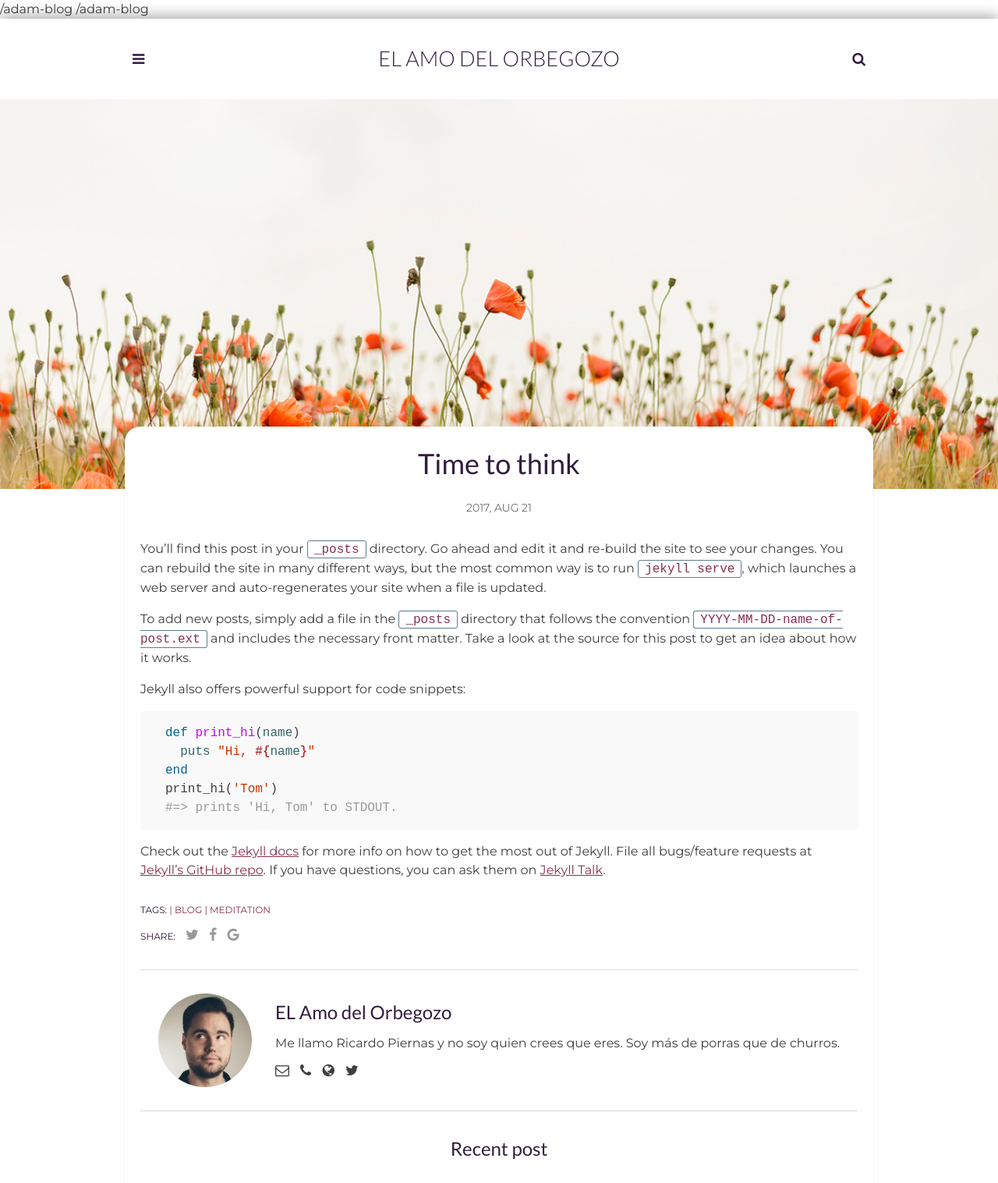
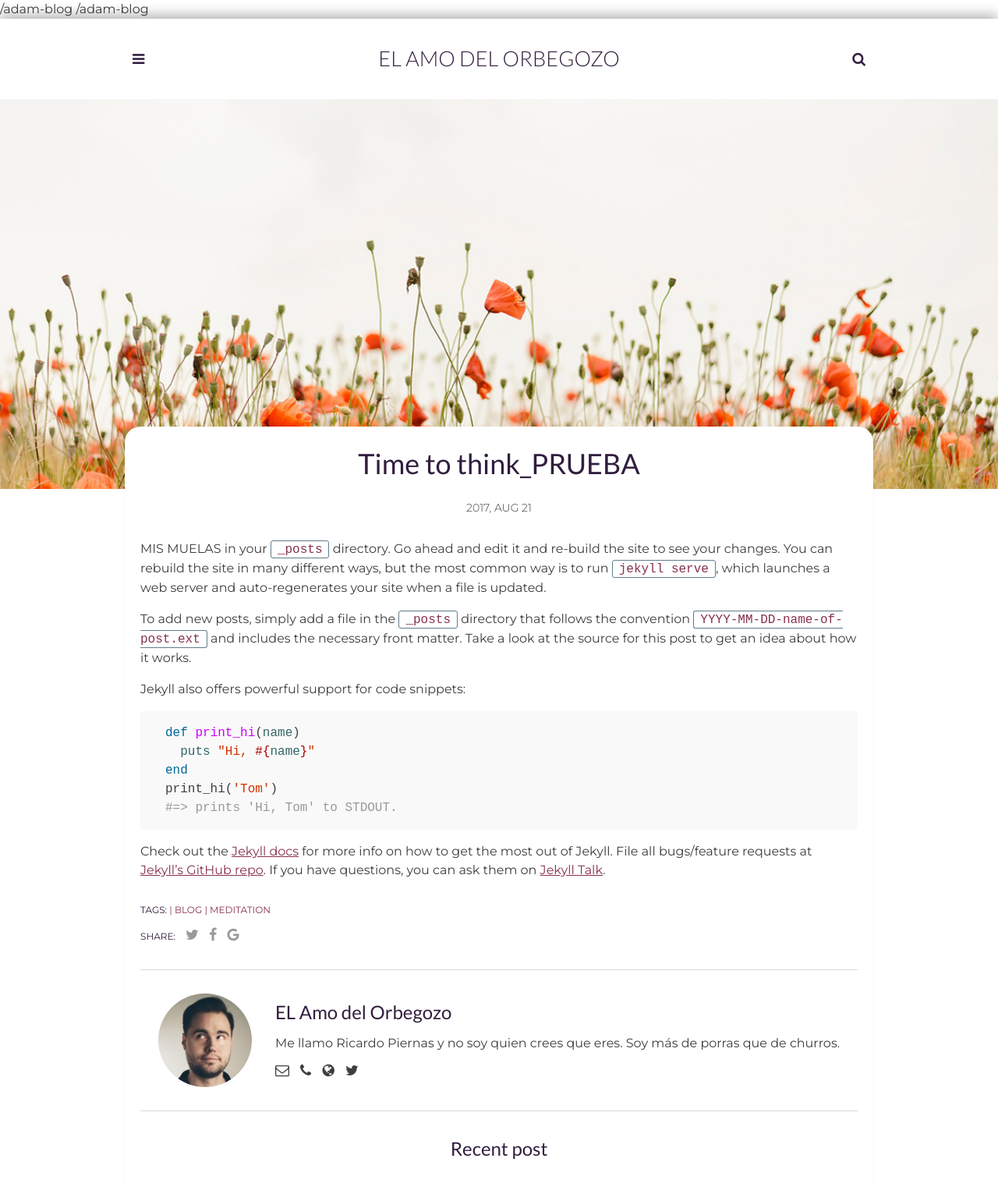
Before and after one commit to jtornero/adam-blog, a Jekyll site: the page built from _posts/2017-08-21-time-to-think.markdown, in a window 1280 px wide, cut to the strip 0-1517 px from the top of the page. Shown: the whole strip at 78% size. Built offline with Jekyll 4.4.1, drawn with Linux system fonts in a browser that asks for light colours; comment, search, counter and statistics services are not loaded.

Commit message:
Prueba hook

```diff
--- a/_posts/2017-08-21-time-to-think.markdown
+++ b/_posts/2017-08-21-time-to-think.markdown
@@ -1,13 +1,13 @@
 ---
 layout: post
-title: Time to think
+title: Time to think_PRUEBA
 date: 2017-08-21 13:32:20 +0300
 description: You’ll find this post in your `_posts` directory. Go ahead and edit it and re-build the site to see your changes. # Add post description (optional)
 img: post-5.jpg # Add image post (optional)
 tags: [Blog, Meditation]
 author: # Add name author (optional)
 ---
-You’ll find this post in your `_posts` directory. Go ahead and edit it and re-build the site to see your changes. You can rebuild the site in many different ways, but the most common way is to run `jekyll serve`, which launches a web server and auto-regenerates your site when a file is updated.
+MIS MUELAS  in your `_posts` directory. Go ahead and edit it and re-build the site to see your changes. You can rebuild the site in many different ways, but the most common way is to run `jekyll serve`, which launches a web server and auto-regenerates your site when a file is updated.
 
 To add new posts, simply add a file in the `_posts` directory that follows the convention `YYYY-MM-DD-name-of-post.ext` and includes the necessary front matter. Take a look at the source for this post to get an idea about how it works.
 
```
